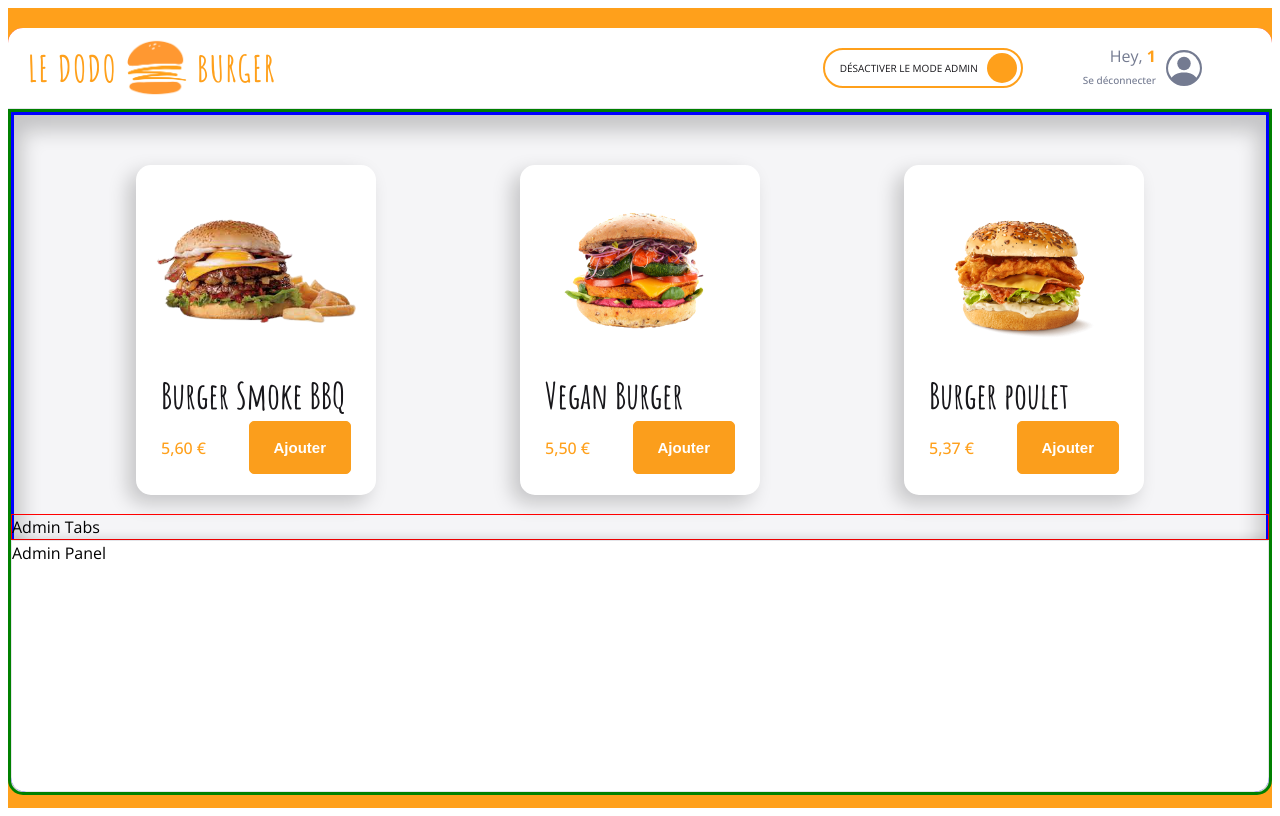
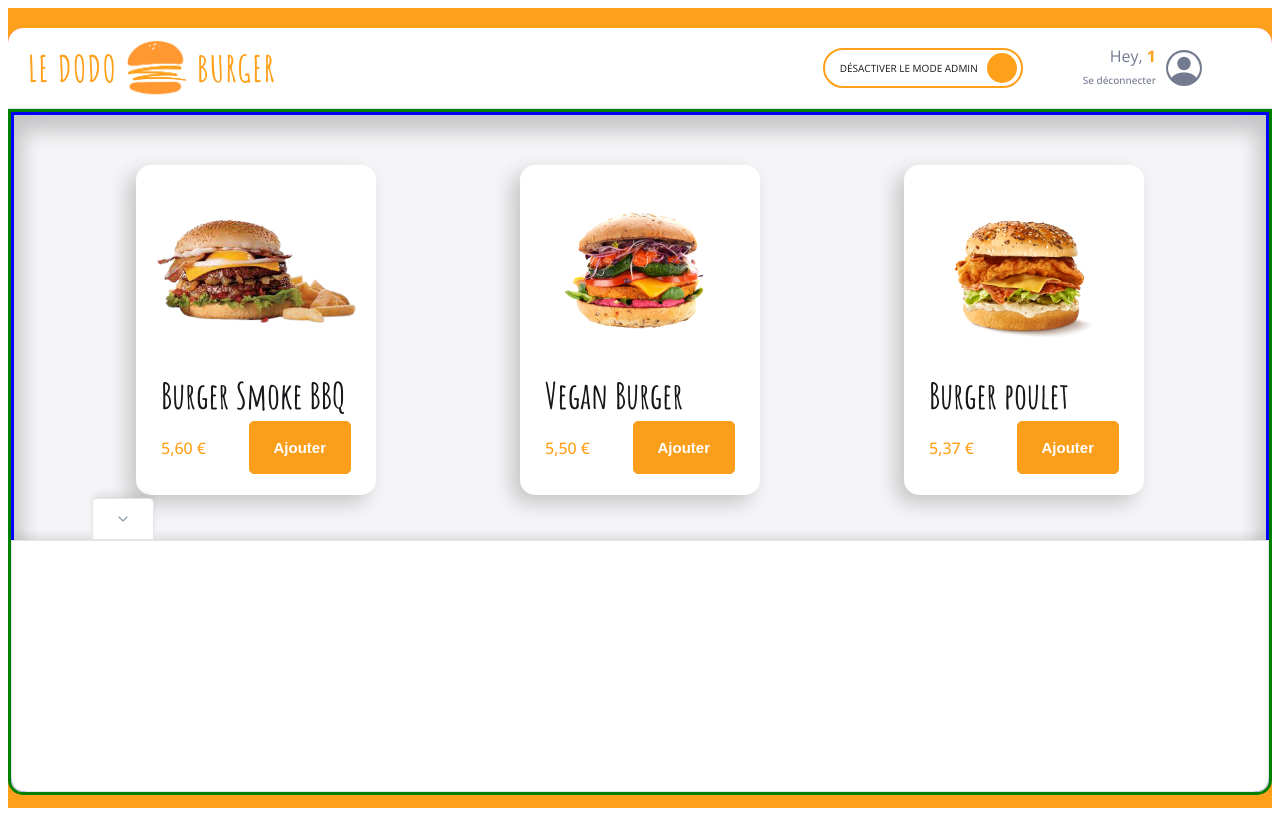
Before and after one commit to nantedev/DodoBurger, a React (Vite) app: page /order/1 in a window 1280 px wide. Built offline with nearby package versions, Linux system fonts and the light colour scheme; grey boxes are pictures that could not be loaded.

Commit message:
💄 F07: Admin > Tabs > add Tab

```diff
--- a/src/components/pages/order/Main/Admin/AdminPanel.jsx
+++ b/src/components/pages/order/Main/Admin/AdminPanel.jsx
@@ -3,7 +3,7 @@ import { theme } from "../../../../../theme";
 
 export default function AdminPanel() {
   return (
-    <AdminPanelStyled>Admin Panel</AdminPanelStyled>
+    <AdminPanelStyled></AdminPanelStyled>
   )
 }
 
--- a/src/components/pages/order/Main/Admin/AdminTabs.jsx
+++ b/src/components/pages/order/Main/Admin/AdminTabs.jsx
@@ -1,12 +1,18 @@
 import styled from "styled-components";
+import Tab from "../../../../reusable-ui/Tab";
+import { FiChevronDown, FiChevronUp } from "react-icons/fi";
 
 export default function AdminTabs() {
   return (
-    <AdminTabsStyled>Admin Tabs</AdminTabsStyled>
+    <AdminTabsStyled>
+        <Tab Icon={<FiChevronDown />}/>
+    </AdminTabsStyled>
   )
 }
 
 
 const AdminTabsStyled = styled.div`
-  border: 1px solid red;
+  /* border: 1px solid red; */
+  display: flex;
+  padding: 0 20px;
 `;
--- /dev/null
+++ b/src/components/reusable-ui/Tab.jsx
@@ -0,0 +1,51 @@
+import styled from 'styled-components';
+import { theme } from '../../theme'
+
+export default function Tab({Icon}) {
+  return (
+    <TabStyled>
+        <div className="icon">{Icon}</div>
+    </TabStyled>
+  );
+}
+
+const TabStyled = styled.button`
+    border: 1px solid blue;
+    height: 43px;
+    padding: 0 22px;
+
+    display: flex;
+    justify-content: center;
+    align-items: center;
+
+    cursor: pointer;
+
+    position: relative;
+    left: 5%;
+    top: 1px;
+
+    //fonts
+    font-size: ${theme.fonts.size.P0};
+    color: ${theme.colors.greySemiDark};
+
+    background: ${theme.colors.white};
+    box-shadow: ${theme.shadows.subtle};
+
+    // border
+    border-width: 1px 1px 2px 1px;
+    border-style: solid;
+    border-color: ${theme.colors.greyLight};
+
+    // border-radius
+    border-radius: ${theme.borderRadius.round};
+    border-bottom-left-radius: 0px;
+    border-bottom-right-radius: 0px;
+
+    &:hover {
+        border-bottom: 2px solid ${theme.colors.white};
+    }
+
+    .icon {
+        display: flex;
+    }
+`;
--- a/src/index.css
+++ b/src/index.css
@@ -3,15 +3,15 @@
   line-height: 1.5;
   font-weight: 400;
 
-
-
   font-synthesis: none;
   text-rendering: optimizeLegibility;
   -webkit-font-smoothing: antialiased;
   -moz-osx-font-smoothing: grayscale;
+
 }
 
 
 body {
+  box-sizing: border-box;
   font-family: "Open Sans", sans-serif;
 }
```
